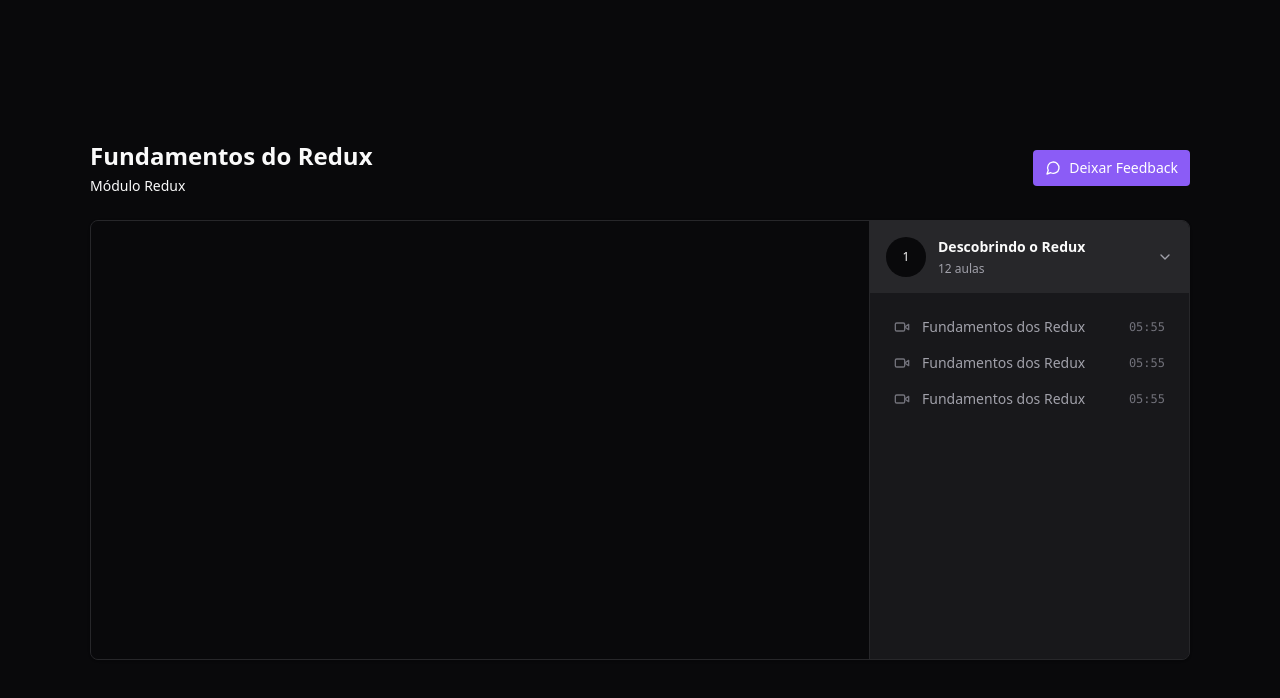
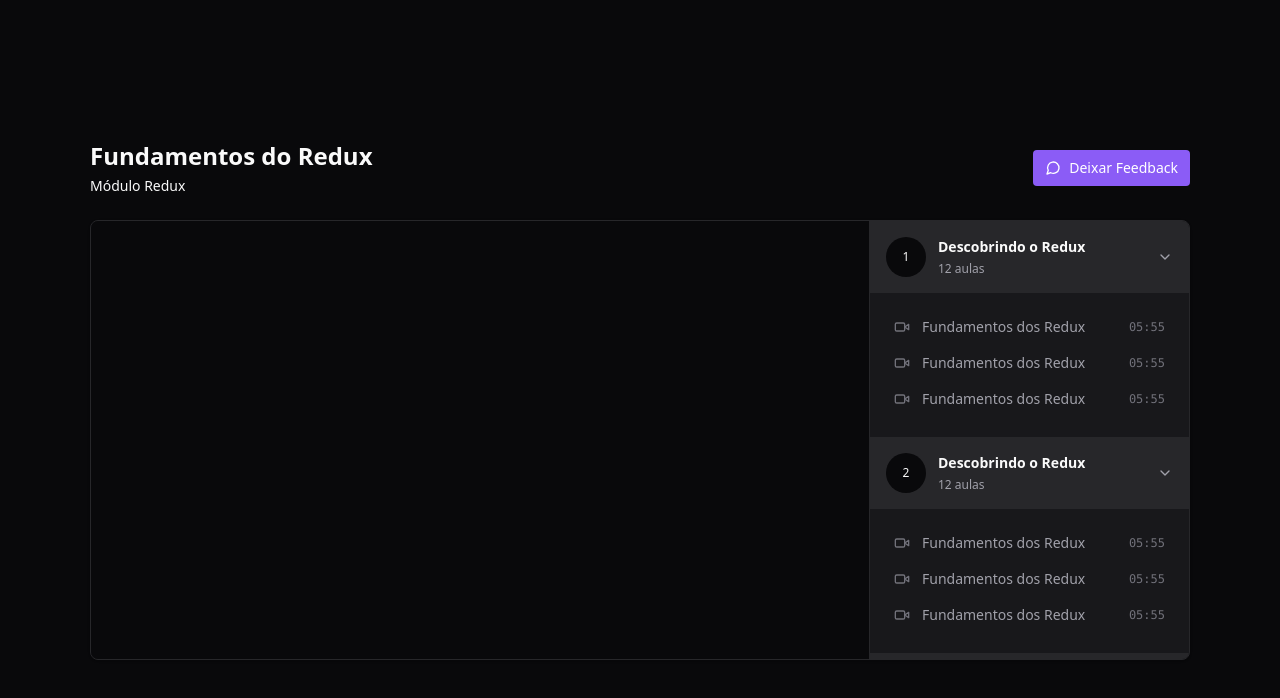
Before and after one commit to vitorsemidio-dev/react-redux-zustand, a React (Vite) app: page / in a window 1280 px wide. Shown: the top 698 px of the page. Built offline with nearby package versions, Linux system fonts and the light colour scheme.

Commit message:
feat: add scrollbar to navigation list

```diff
--- a/package.json
+++ b/package.json
@@ -15,7 +15,8 @@
     "react": "^18.2.0",
     "react-dom": "^18.2.0",
     "react-player": "^2.12.0",
-    "react-redux": "^8.1.1"
+    "react-redux": "^8.1.1",
+    "tailwind-scrollbar": "^3.0.4"
   },
   "devDependencies": {
     "@types/react": "^18.0.37",
--- a/src/pages/Player.tsx
+++ b/src/pages/Player.tsx
@@ -2,6 +2,7 @@ import { ChevronDown, MessageCircle, Video } from 'lucide-react';
 import ReactPlayer from 'react-player';
 
 export function Player() {
+  const sections = [1, 2, 3]
   return (
     <div className="flex h-screen items-center justify-center bg-zinc-950 text-zinc-50">
       <div className="flex w-[1100px] flex-col gap-6">
@@ -17,7 +18,7 @@ export function Player() {
           </button>
         </div>
 
-        <main className="relative flex overflow-hidden rounded-lg border border-zinc-800 bg-zinc-900 shadow">
+        <main className="relative flex overflow-hidden rounded-lg border border-zinc-800 bg-zinc-900 shadow pr-80">
           <div className="flex-1">
             <div>
               <div className="aspect-video w-full bg-zinc-950">
@@ -30,11 +31,12 @@ export function Player() {
               </div>
             </div>
           </div>
-          <aside className="w-80 border-l border-zinc-800 bg-zinc-900">
-            <div>
+          <aside className="absolute top-0 right-0 bottom-0 w-80 border-l border-zinc-800 bg-zinc-900 divide-y-4 divide-zinc-900 overflow-y-scroll scrollbar-thin scrollbar-track-zinc-950 scrollbar-thumb-zinc-800">
+            {sections.map((section) => (
+              <div key={section}>
                 <button className="flex w-full items-center gap-3 bg-zinc-800 p-4">
                   <div className="flex h-10 w-10 items-center justify-center rounded-full bg-zinc-950 text-xs">
-                  1
+                    {section}
                   </div>
                   <div className="flex flex-col gap-1 text-left">
                     <strong className="text-sm ">Descobrindo o Redux</strong>
@@ -67,6 +69,7 @@ export function Player() {
                   </button>
                 </nav>
               </div>
+            ))}
           </aside>
         </main>
       </div>
--- a/tailwind.config.js
+++ b/tailwind.config.js
@@ -4,5 +4,5 @@ export default {
   theme: {
     extend: {},
   },
-  plugins: [],
+  plugins: [require('tailwind-scrollbar')],
 };
```
Also changed, not shown: 1 other file (tests, documents, lock files or other folders). Lines whose indentation alone changed are shown as unchanged.
